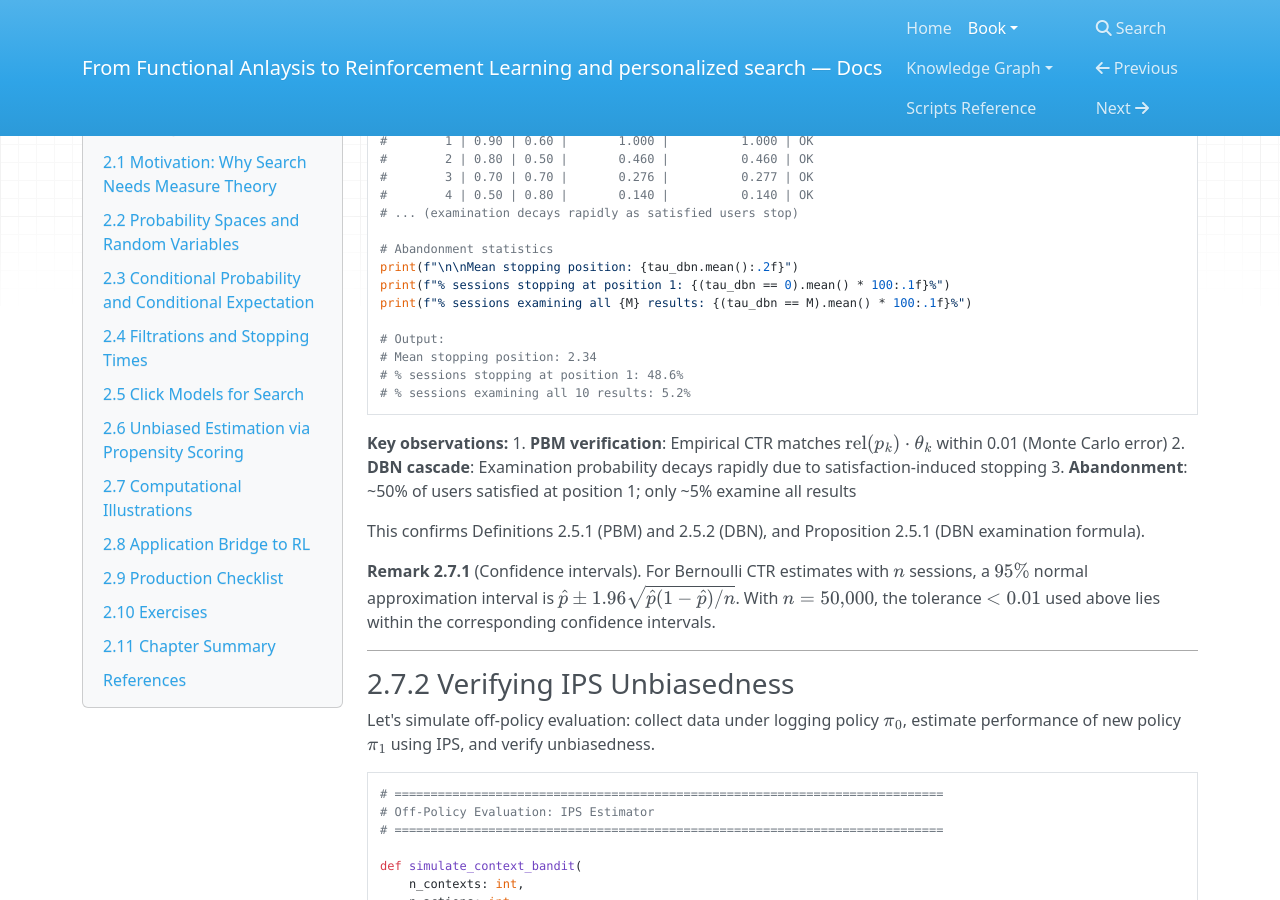
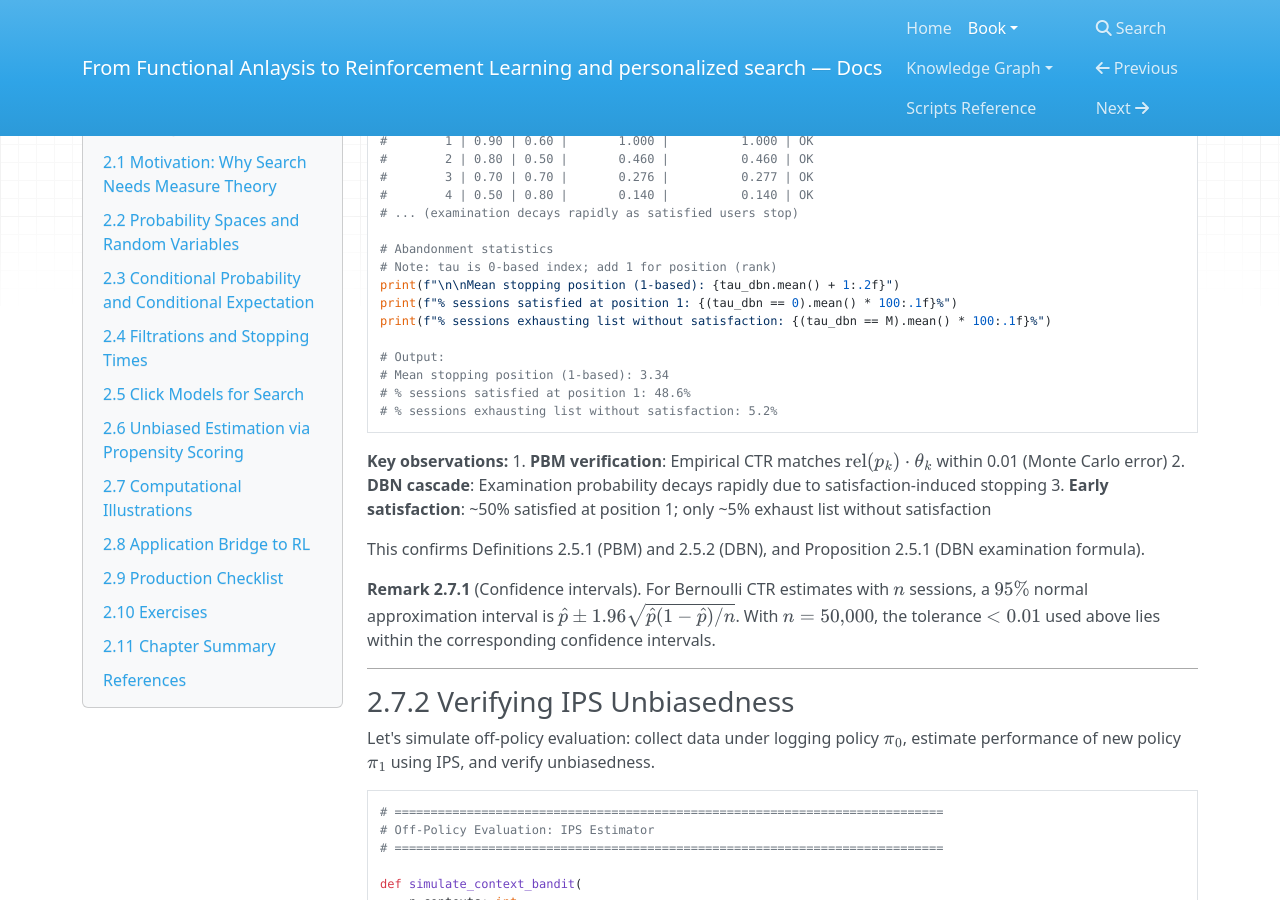
Before and after one commit to VladPrytula/reinforcement_learning_search_from_scratch, an MkDocs documentation site: the page built from docs/book/ch02/ch02_probability_measure_click_models.md, in a window 1280 px wide and 900 px high, scrolled down 22017 px. Built offline with MkDocs 1.6.1, drawn with Linux system fonts in a browser that asks for light colours; nearby versions of some CDN libraries; some of the changed text lies outside the part shown.

Commit message:
ch02 revision

````diff
--- a/docs/book/ch02/ch02_probability_measure_click_models.md
+++ b/docs/book/ch02/ch02_probability_measure_click_models.md
@@ -1055,20 +1055,21 @@ for k in range(M):
 # ... (examination decays rapidly as satisfied users stop)
 
 # Abandonment statistics
-print(f"\n\nMean stopping position: {tau_dbn.mean():.2f}")
-print(f"% sessions stopping at position 1: {(tau_dbn == 0).mean() * 100:.1f}%")
-print(f"% sessions examining all {M} results: {(tau_dbn == M).mean() * 100:.1f}%")
+# Note: tau is 0-based index; add 1 for position (rank)
+print(f"\n\nMean stopping position (1-based): {tau_dbn.mean() + 1:.2f}")
+print(f"% sessions satisfied at position 1: {(tau_dbn == 0).mean() * 100:.1f}%")
+print(f"% sessions exhausting list without satisfaction: {(tau_dbn == M).mean() * 100:.1f}%")
 
 # Output:
-# Mean stopping position: 2.34
-# % sessions stopping at position 1: 48.6%
-# % sessions examining all 10 results: 5.2%
+# Mean stopping position (1-based): 3.34
+# % sessions satisfied at position 1: 48.6%
+# % sessions exhausting list without satisfaction: 5.2%
 ```
 
 **Key observations:**
 1. **PBM verification**: Empirical CTR matches $\text{rel}(p_k) \cdot \theta_k$ within 0.01 (Monte Carlo error)
 2. **DBN cascade**: Examination probability decays rapidly due to satisfaction-induced stopping
-3. **Abandonment**: ~50% of users satisfied at position 1; only ~5% examine all results
+3. **Early satisfaction**: ~50% satisfied at position 1; only ~5% exhaust list without satisfaction
 
 This confirms Definitions 2.5.1 (PBM) and 2.5.2 (DBN), and Proposition 2.5.1 (DBN examination formula).
 
@@ -1378,7 +1379,7 @@ We've built measure-theoretic probability foundations. Now we connect to reinfor
 
 Before diving into MDPs, we establish a key integrability result that ensures reward expectations are well-defined.
 
-**Proposition 2.8** (Score Integrability) {#PROP-2.8}
+**Proposition 2.8.1** (Score Integrability) {#PROP-2.8.1}
 
 Under the standard Borel assumptions (see §2.1 assumptions box), the base relevance score function $s: \mathcal{Q} \times \mathcal{P} \to [0, 1]$ satisfies:
 
@@ -1394,8 +1395,8 @@ Under the standard Borel assumptions (see §2.1 assumptions box), the base relev
 **Consequence for OPE (Theorem 2.6.1):** The integrability assumption in Theorem 2.6.1 is satisfied whenever rewards are bounded functions of bounded scores. Since $R(x, a, \omega)$ aggregates GMV, CM2, and clicks—all bounded when prices and scores are bounded—the IPS estimator is well-defined.
 
 !!! note "Code ↔ Theory (Score Boundedness Verification)"
-    Lab 2.2 verifies Proposition 2.8 empirically by computing score statistics over thousands of query-product pairs. The implementation in `zoosim/ranking/relevance.py` enforces $s \in [0, 1]$ via cosine similarity normalization.
-    KG: `PROP-2.8`, `LAB-2.2`.
+    Lab 2.2 verifies Proposition 2.8.1 empirically by computing score statistics over thousands of query-product pairs. The implementation in `zoosim/ranking/relevance.py` enforces $s \in [0, 1]$ via cosine similarity normalization.
+    KG: `PROP-2.8.1`, `LAB-2.2`.
 
 ---
 
@@ -1551,8 +1552,8 @@ All rely on the probability foundations built in this chapter.
     **Tests:**
 
     - `tests/ch09/test_ope.py`: Verifies OPE estimator behavior
-    - **Suggested for Chapter 2**: Create `tests/ch02/test_behavior.py` to verify empirical CTR matches theoretical predictions (within Monte Carlo error)
-    - **Suggested for Chapter 2**: Create `tests/ch02/test_segment_sampling.py` to verify segment frequencies converge to configured probabilities
+    - `tests/ch02/test_behavior.py`: Verifies empirical CTR matches theoretical predictions (within Monte Carlo error)
+    - `tests/ch02/test_segment_sampling.py`: Verifies segment frequencies converge to configured probabilities
 
     **Assertions:**
 
````
Also changed, not shown: other parts of docs/book/ch02/ch02_probability_measure_click_models.md (+1 -1 lines), docs/book/ch02/ch02_lab_solutions.md (+6 -6 lines), docs/book/ch02/exercises_labs.md (+2 -2 lines).
